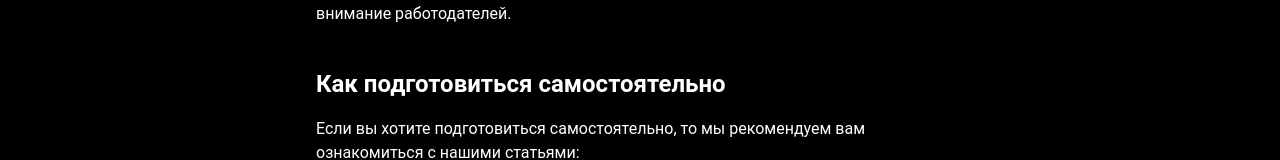
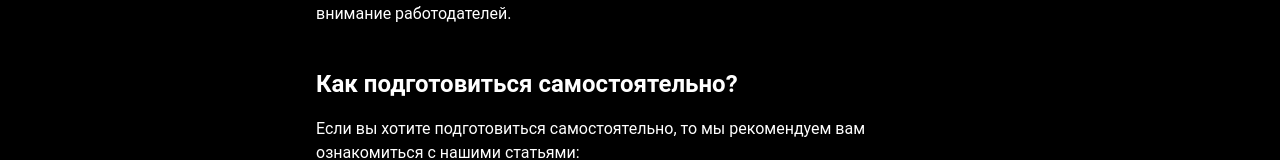
Before and after one commit to roll-over/landing, a SvelteKit app: page /projects/red-flags/employee/check-cv in a window 1280 px wide. Shown: the part 547-707 px from the top of the page. Built offline with nearby package versions, Linux system fonts and the light colour scheme.

Commit message:
fix grammar

```diff
--- a/src/routes/projects/red-flags/employee/check-cv/+page.svelte
+++ b/src/routes/projects/red-flags/employee/check-cv/+page.svelte
@@ -65,7 +65,7 @@
     </p>
   </section>
   <section>
-    <h2>Как подготовиться самостоятельно</h2>
+    <h2>Как подготовиться самостоятельно?</h2>
     <p>
       Если вы хотите подготовиться самостоятельно, то мы рекомендуем вам
       ознакомиться с нашими статьями:
```
